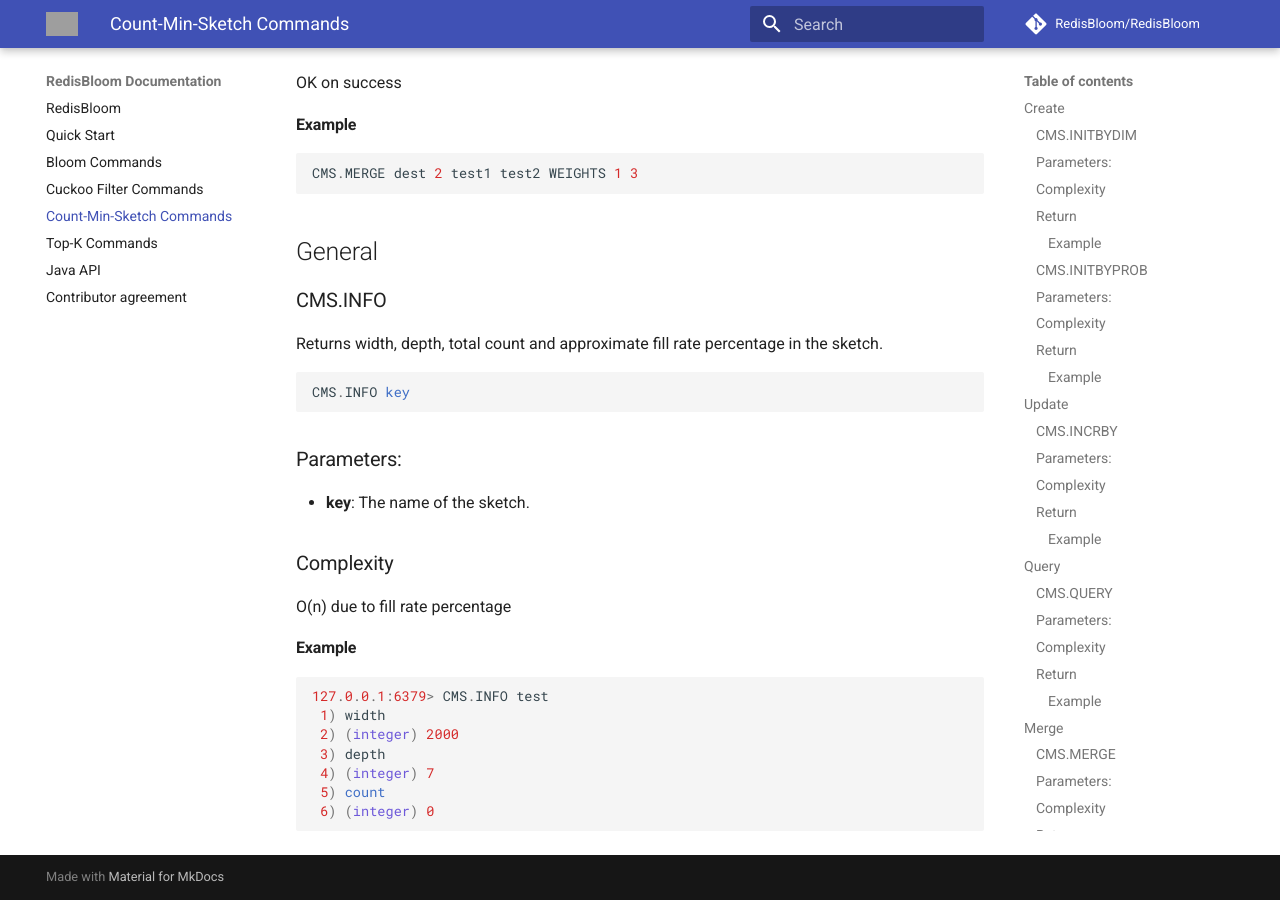
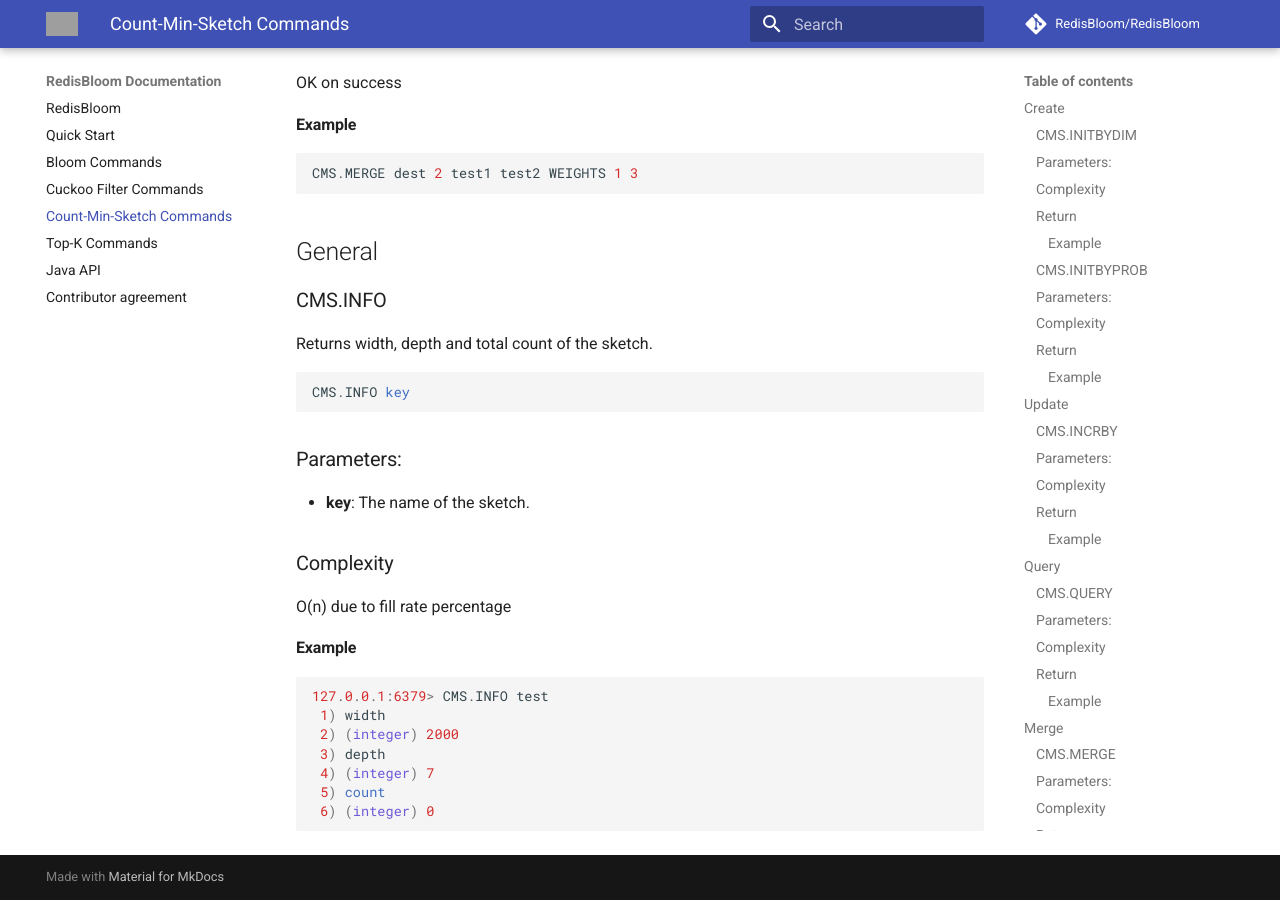
Before and after one commit to RedisBloom/RedisBloom, an MkDocs documentation site: the page built from docs/CountMinSketch_Commands.md, in a window 1280 px wide and 900 px high, scrolled down 3609 px. Built offline with MkDocs 1.6.1 and Material for MkDocs 9.7.7, drawn with Linux system fonts in a browser that asks for light colours; comment, search, counter and statistics services are not loaded; old or Windows-style settings are respelled for this version of MkDocs; grey boxes are pictures that could not be loaded.

Commit message:
minor md change

````diff
--- a/docs/CountMinSketch_Commands.md
+++ b/docs/CountMinSketch_Commands.md
@@ -161,8 +161,7 @@
 
 ### CMS.INFO
 
-Returns width, depth, total count and approximate fill rate
-percentage in the sketch.
+Returns width, depth and total count of the sketch.
 
 ```sql
 CMS.INFO key
````
